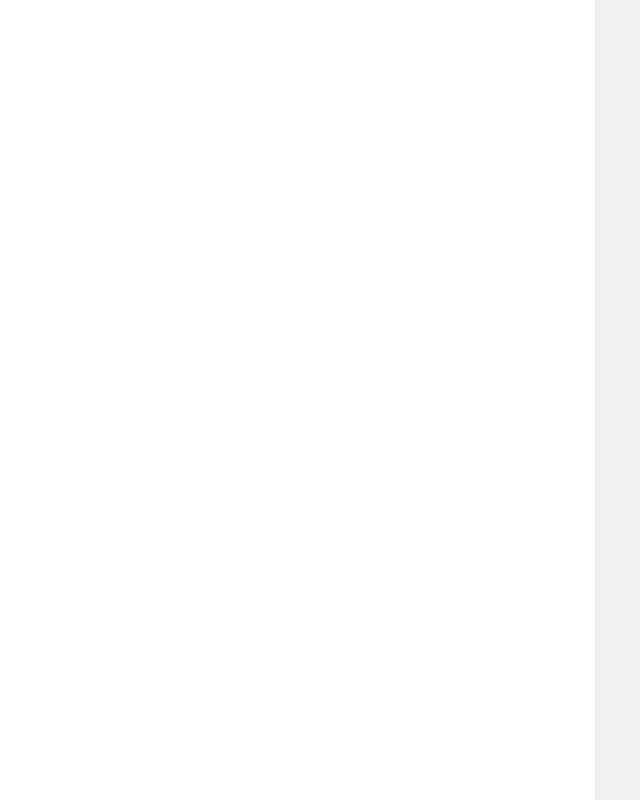
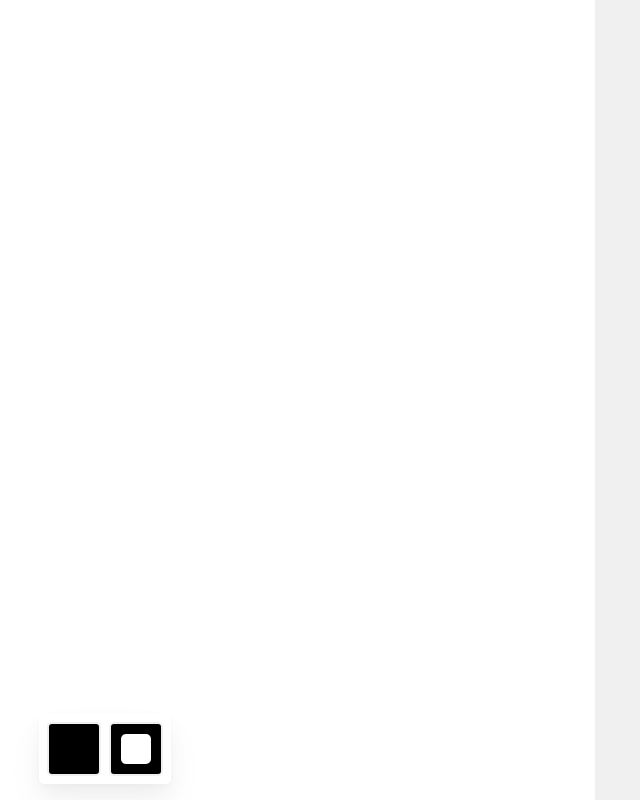
Before and after one commit to unbounddev/vector-playground, a website built with Vite: page index.html in a window 1280 px wide. Shown: the whole page, without its empty margins (385-1025 px from the left). Built offline with nearby package versions, Linux system fonts and the light colour scheme.

Commit message:
Add Toolbar

```diff
--- /dev/null
+++ b/src/Toolbar.js
@@ -0,0 +1,45 @@
+export class Toolbar {
+  constructor(parent){
+    this.container = document.createElement('div');
+    this.container.classList.add("toolbar-container");
+    this.el = document.createElement('div');
+    this.parent = parent;
+    this.el.classList.add("toolbar");
+    this.container.append(this.el);
+    this.parent.append(this.container);
+
+    const fillColor = document.createElement("div");
+    fillColor.classList.add("color-picker");
+    const strokeColor = document.createElement("div");
+    strokeColor.classList.add("color-picker");
+    const strokeInner = document.createElement("div");
+    strokeInner.classList.add("color-picker-stroke");
+    strokeColor.append(strokeInner);
+
+    const fillPicker = document.createElement("input");
+    fillPicker.type = "color";
+    fillColor.append(fillPicker);
+
+    fillColor.addEventListener("click", () => {
+      fillPicker.click();
+    });
+
+    fillPicker.addEventListener("change", (e) => {
+      document.documentElement.style.setProperty("--fill-color", e.target.value);
+    })
+
+    const strokePicker = document.createElement("input");
+    strokePicker.type = "color";
+    strokeColor.append(strokePicker);
+
+    strokeColor.addEventListener("click", () => {
+      strokePicker.click();
+    });
+
+    strokePicker.addEventListener("change", (e) => {
+      document.documentElement.style.setProperty("--stroke-color", e.target.value);
+    })
+    this.el.append(fillColor);
+    this.el.append(strokeColor);
+  }
+}
--- a/src/main.js
+++ b/src/main.js
@@ -1,6 +1,7 @@
 import './style.css'
 import { reactiveStore } from './utils';
 import { SVGPanel } from './SVGPanel';
+import { Toolbar } from './Toolbar';
 // Required for exported svg
 // <?xml version="1.0" encoding="utf-8"?>
 // <svg xmlns="http://www.w3.org/2000/svg"
@@ -58,3 +59,4 @@ function createSVGForm(panel, el){
 
 const tree = new SVGTree()
 const propPanel = new PropertiesPanel(selectedElement);
+const toolbar = new Toolbar(svgContainer);
--- a/src/style.css
+++ b/src/style.css
@@ -1,6 +1,12 @@
 * {
-    margin: 0;
-    padding: 0;
+  margin: 0;
+  padding: 0;
+}
+
+:root {
+  --toolbar-bg: white;
+  --fill-color: black;
+  --stroke-color: black;
 }
 
 body {
@@ -23,6 +29,7 @@ body {
     display: flex;
     justify-content: center;
     align-items: center;
+    position: relative;
 }
 
 .svgPanel {
@@ -31,3 +38,72 @@ body {
     height: 100%;
     background-color: white;
 }
+
+.toolbar-container {
+  position: absolute;
+  bottom: 0;
+  left: 0;
+  width: 100%;
+  height: max-content;
+  display: flex;
+  justify-content: center;
+  align-items: center;
+}
+
+.toolbar {
+  background-color: var(--toolbar-bg);
+  width: max-content;
+  display: flex;
+  align-items: center;
+  gap: 8px;
+  padding: 8px;
+  margin: 16px;
+  box-shadow:
+    0 2px 4px rgba(0, 0, 0, 0.02),
+    0 10px 20px rgba(0, 0, 0, 0.04),
+    0 20px 40px rgba(0, 0, 0, 0.04);
+  border: none;
+  border-radius: 5px;
+}
+
+.color-picker {
+  width: 50px;
+  height: 50px;
+  border: 2px solid rgb(240, 240, 240);
+  border-radius: 5px;
+  background-color: var(--fill-color);
+  cursor: pointer;
+  position: relative;
+}
+
+.color-picker-stroke {
+  width: 30px;
+  height: 30px;
+  border: none;
+  border-radius: 5px;
+  background-color: var(--toolbar-bg);
+}
+
+.color-picker:has(.color-picker-stroke) {
+  display: flex;
+  justify-content: center;
+  align-items: center;
+  background-color: var(--stroke-color);
+}
+
+.color-picker > input {
+  position: absolute;
+  /* Adjust these coordinates to change where the popup spawns */
+  top: 0;
+  left: 0;
+
+  /* Shrink to a tiny point so it does not interfere with the UI */
+  width: 1px;
+  height: 1px;
+  padding: 0;
+  border: none;
+
+  /* Make it completely invisible */
+  opacity: 0;
+  pointer-events: none;
+}
```
